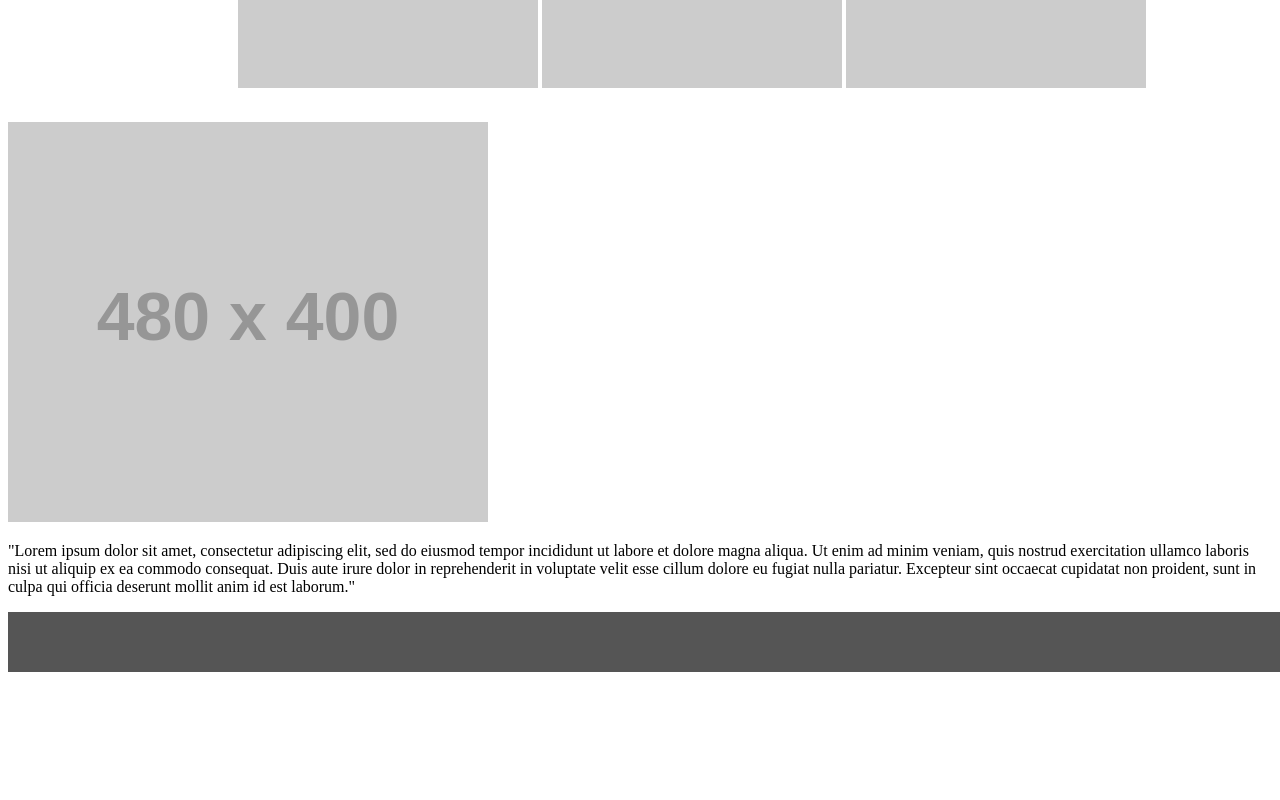
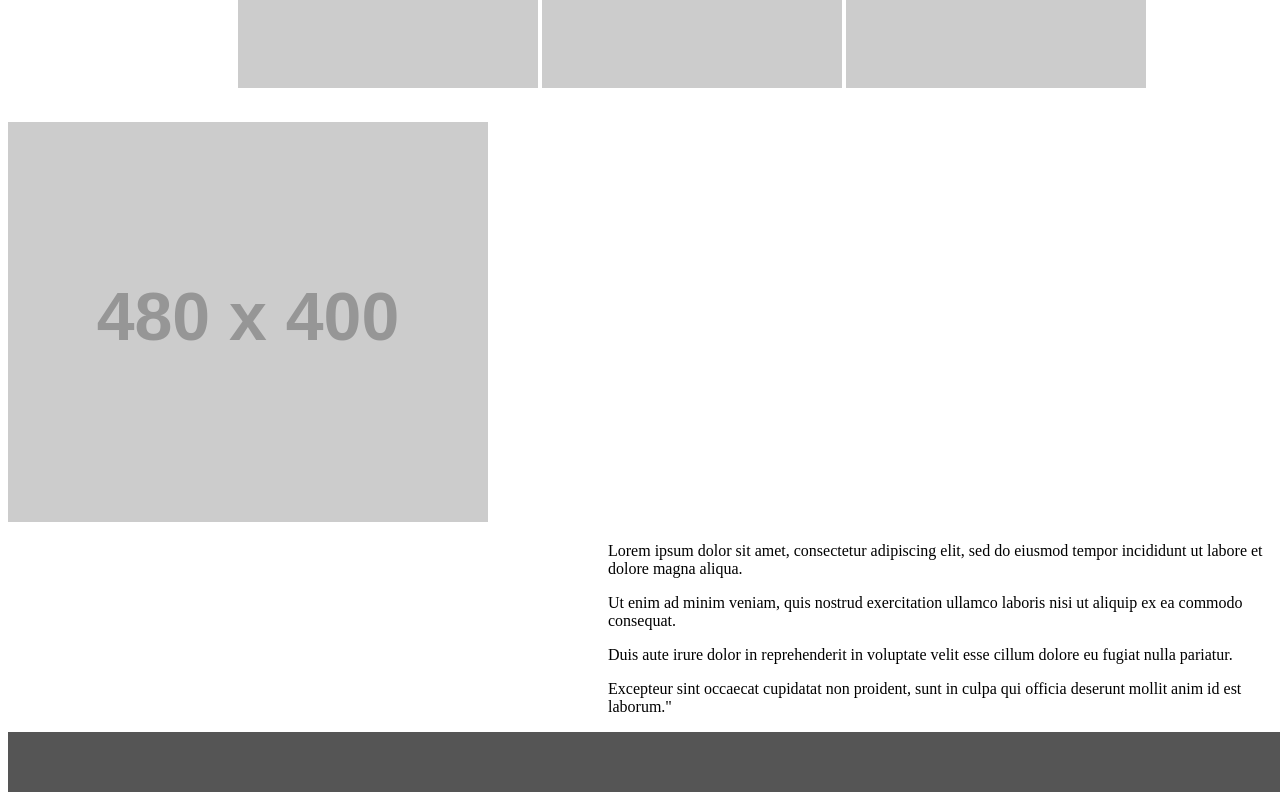
Before and after one commit to Chemenes/wireframe-project, a plain HTML site: page index.html in a window 1280 px wide. Shown: the part 849-1649 px from the top of the page. Before the commit the page ends 1529 px from the top, so only its background shows below. Drawn offline with Linux system fonts and the light colour scheme; placeholder pictures from the web are drawn by us.

Commit message:
added text

```diff
--- a/index.html
+++ b/index.html
@@ -13,8 +13,8 @@
       </ul>
     </nav>
   </header>
-    <div class="top"><img src="https://via.placeholder.com/200x70" alt="text">
-    </div>
+    <!-- <div class="top"><img src="https://via.placeholder.com/200x70" alt="text">
+    </div> -->
 
 
 
@@ -42,10 +42,10 @@
 <div id="Bottom">
   <img src="https://via.placeholder.com/480x400" alt="text">
   <section>
-  <p>
-"Lorem ipsum dolor sit amet, consectetur adipiscing elit, sed do eiusmod tempor incididunt ut labore et dolore magna aliqua.
-Ut enim ad minim veniam, quis nostrud exercitation ullamco laboris nisi ut aliquip ex ea commodo consequat. Duis aute irure
-dolor in reprehenderit in voluptate velit esse cillum dolore eu fugiat nulla pariatur. Excepteur sint occaecat cupidatat
+
+<p>Lorem ipsum dolor sit amet, consectetur adipiscing elit, sed do eiusmod tempor incididunt ut labore et dolore magna aliqua.</p>
+<p>Ut enim ad minim veniam, quis nostrud exercitation ullamco laboris nisi ut aliquip ex ea commodo consequat.</p><p>Duis aute irure
+dolor in reprehenderit in voluptate velit esse cillum dolore eu fugiat nulla pariatur.</p> <p>Excepteur sint occaecat cupidatat
 non proident, sunt in culpa qui officia deserunt mollit anim id est laborum."
   </p>
 </section>
--- a/style.css
+++ b/style.css
@@ -8,6 +8,17 @@
     padding: 14px 16px;
     font-size: 17px;
     width: 25%;
+}
+
+p{
+
+text-align-last: right
+
+
+float: :right;
+margin-left: 600px;
+
+
 }
 
 nav{
@@ -47,6 +58,8 @@ margin: auto;
     text-align: center;
 }
 .top{
+display: block;
+margin: 0 auto;
 width: 140px;
 padding: 30px;
 float: left;
@@ -68,6 +81,7 @@ margin-left: 200px;
 
 
 }
+
 /* nav{
   inline-size: 40px;
   margin: auto;
```
